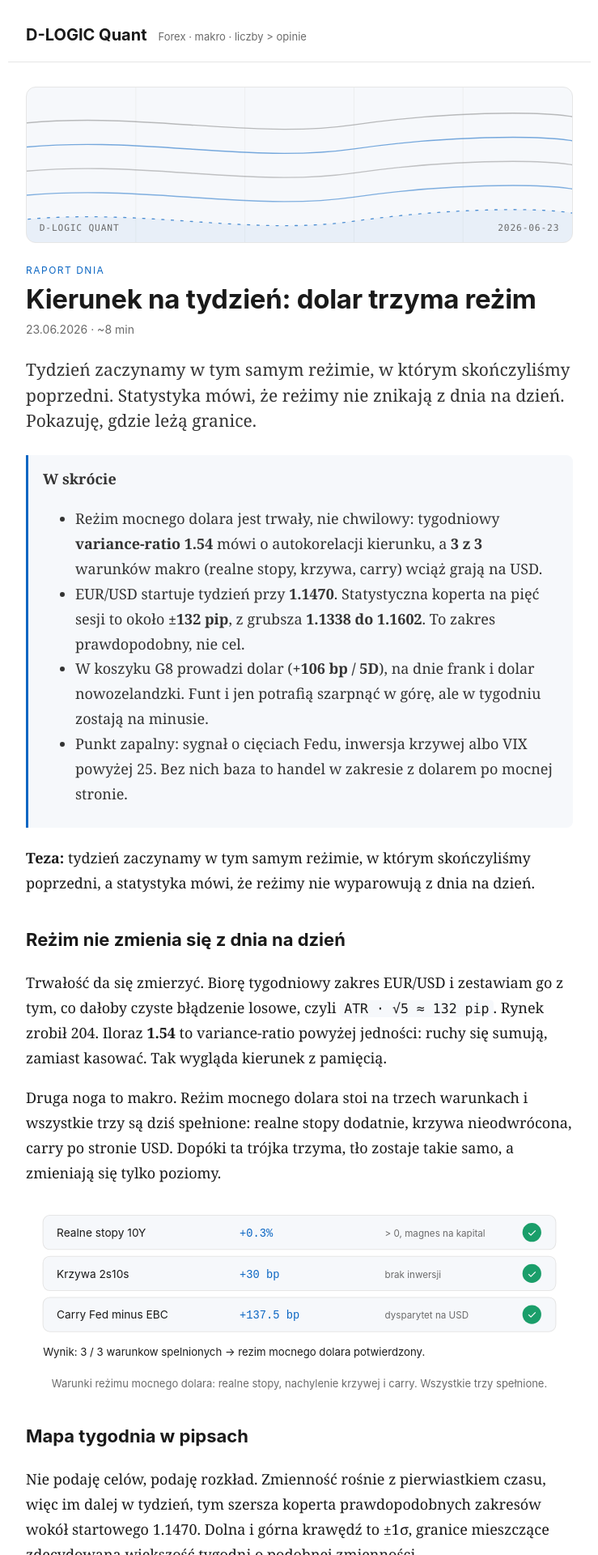
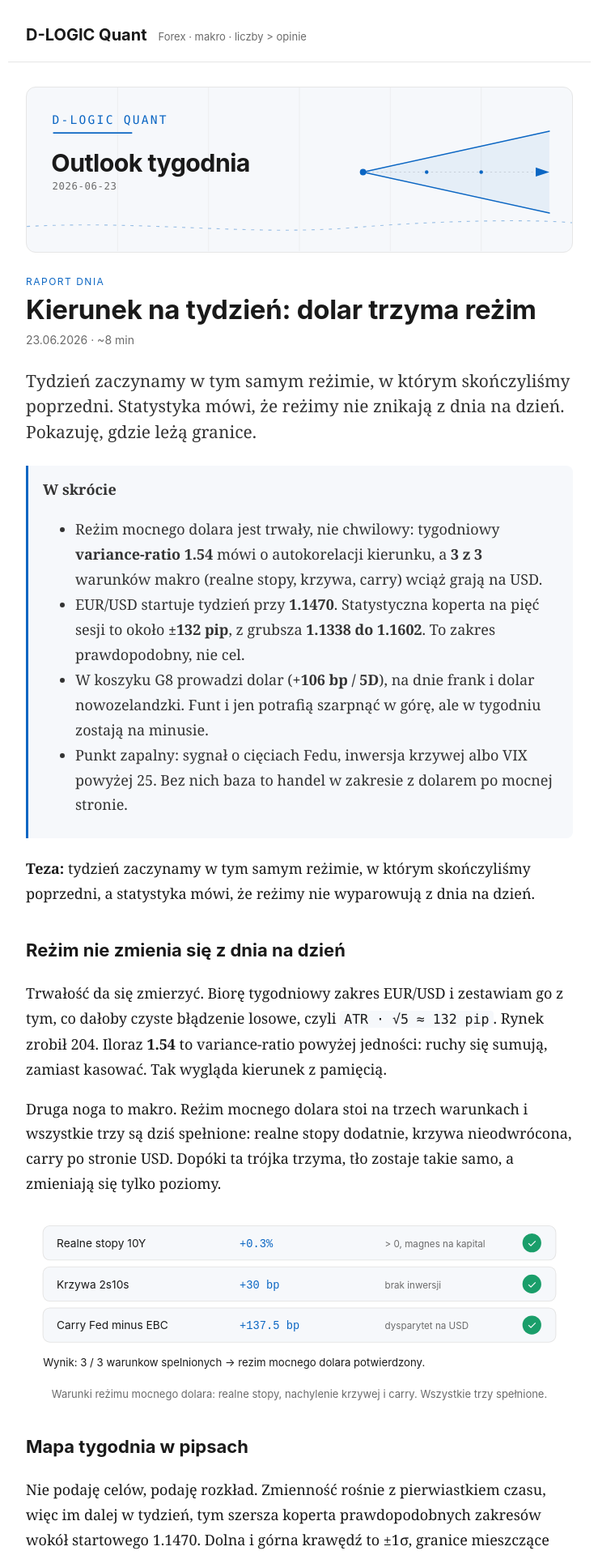
Before and after one commit to rdemb/dlogic-quant, a Jekyll site: the page built from _posts/2026-06-23-kierunek-na-tydzien-dolar-trzyma-rezim.md, in a window 1280 px wide. Shown: the top 1920 px of the page at 81% size, without its empty margins (270-1009 px from the left). Built offline with Jekyll 4.4.1, drawn with Linux system fonts in a browser that asks for light colours.

Commit message:
markowe okladki z motywem per wpis

```diff
--- a/_layouts/post.html
+++ b/_layouts/post.html
@@ -3,23 +3,65 @@ layout: default
 ---
 <article class="post">
   {% assign doy = page.date | date: "%j" | plus: 0 %}
-  {% assign amp = doy | modulo: 26 | plus: 16 %}
-  {% assign sh = doy | modulo: 22 | minus: 10 %}
-  {% assign y0 = 72 | plus: sh %}{% assign y1 = 125 | plus: sh %}{% assign y2 = 178 | plus: sh %}{% assign y3 = 231 | plus: sh %}{% assign y4 = 284 | plus: sh %}
+  {% assign amp = doy | modulo: 24 | plus: 14 %}
   <figure class="cover" aria-hidden="true">
-    <svg viewBox="0 0 1200 340" xmlns="http://www.w3.org/2000/svg">
-      <line class="grid" x1="240" y1="0" x2="240" y2="340"/>
-      <line class="grid" x1="480" y1="0" x2="480" y2="340"/>
-      <line class="grid" x1="720" y1="0" x2="720" y2="340"/>
-      <line class="grid" x1="960" y1="0" x2="960" y2="340"/>
-      <path class="vol" d="M-40 {{ y4 }} C 240 {{ y4 | minus: amp }},480 {{ y4 | plus: amp }},720 {{ y4 }} S 1240 {{ y4 | minus: amp }},1240 {{ y4 }} L 1240 340 L -40 340 Z"/>
-      <path class="stream mut" opacity=".45" d="M-40 {{ y0 }} C 240 {{ y0 | minus: amp }},480 {{ y0 | plus: amp }},720 {{ y0 }} S 1240 {{ y0 | minus: amp }},1240 {{ y0 }}"/>
-      <path class="stream acc" opacity=".55" d="M-40 {{ y1 }} C 240 {{ y1 | minus: amp }},480 {{ y1 | plus: amp }},720 {{ y1 }} S 1240 {{ y1 | minus: amp }},1240 {{ y1 }}"/>
-      <path class="stream mut" opacity=".4" d="M-40 {{ y2 }} C 240 {{ y2 | minus: amp }},480 {{ y2 | plus: amp }},720 {{ y2 }} S 1240 {{ y2 | minus: amp }},1240 {{ y2 }}"/>
-      <path class="stream acc" opacity=".5" d="M-40 {{ y3 }} C 240 {{ y3 | minus: amp }},480 {{ y3 | plus: amp }},720 {{ y3 }} S 1240 {{ y3 | minus: amp }},1240 {{ y3 }}"/>
-      <path class="stream acc dash" opacity=".7" d="M-40 {{ y4 }} C 240 {{ y4 | minus: amp }},480 {{ y4 | plus: amp }},720 {{ y4 }} S 1240 {{ y4 | minus: amp }},1240 {{ y4 }}"/>
-      <text class="kick" x="28" y="316">D-LOGIC QUANT</text>
-      <text class="kick" x="1172" y="316" text-anchor="end">{{ page.date | date: "%Y-%m-%d" }}</text>
+    <svg viewBox="0 0 1200 360" xmlns="http://www.w3.org/2000/svg">
+      <line class="cgrid" x1="200" y1="0" x2="200" y2="360"/>
+      <line class="cgrid" x1="400" y1="0" x2="400" y2="360"/>
+      <line class="cgrid" x1="600" y1="0" x2="600" y2="360"/>
+      <line class="cgrid" x1="800" y1="0" x2="800" y2="360"/>
+      <line class="cgrid" x1="1000" y1="0" x2="1000" y2="360"/>
+      <path class="cthread" d="M-40 308 C 240 {{ 308 | minus: amp }},480 {{ 308 | plus: amp }},720 308 S 1240 {{ 308 | minus: amp }},1240 308"/>
+      <text class="cbrand" x="56" y="80">D-LOGIC QUANT</text>
+      <line class="crule" x1="58" y1="100" x2="232" y2="100"/>
+      {% case page.cover %}
+      {% when 'strength' %}
+      <text class="ckick" x="54" y="186">Anatomia reżimu</text>
+      <g class="cmotif">
+        <line class="ms2" x1="940" y1="96" x2="940" y2="288"/>
+        <rect class="mf" x="940" y="104" width="130" height="16" rx="3"/>
+        <rect class="mf" x="940" y="134" width="78" height="16" rx="3"/>
+        <rect class="mf" x="940" y="164" width="34" height="16" rx="3"/>
+        <rect class="mn" x="894" y="194" width="46" height="16" rx="3"/>
+        <rect class="mn" x="844" y="224" width="96" height="16" rx="3"/>
+        <rect class="mn" x="790" y="254" width="150" height="16" rx="3"/>
+      </g>
+      {% when 'direction' %}
+      <text class="ckick" x="54" y="186">Outlook tygodnia</text>
+      <g class="cmotif">
+        <polygon class="mcone" points="740,186 1150,96 1150,276"/>
+        <line class="ms2 mdash" x1="740" y1="186" x2="1116" y2="186"/>
+        <path class="ms" d="M740 186 L1150 96"/>
+        <path class="ms" d="M740 186 L1150 276"/>
+        <circle class="mf" cx="740" cy="186" r="7"/>
+        <circle class="mf" cx="880" cy="186" r="4"/>
+        <circle class="mf" cx="1000" cy="186" r="4"/>
+        <path class="mf" d="M1120 176 L1150 186 L1120 196 Z"/>
+      </g>
+      {% when 'risk' %}
+      <text class="ckick" x="54" y="186">Mapa ryzyka</text>
+      <g class="cmotif">
+        <rect class="ms2" x="800" y="92" width="290" height="208" rx="4" fill="none"/>
+        <line class="ms2 mdash" x1="945" y1="92" x2="945" y2="300"/>
+        <line class="ms2 mdash" x1="800" y1="196" x2="1090" y2="196"/>
+        <circle class="mf" cx="862" cy="140" r="12"/>
+        <circle class="mn" cx="1018" cy="250" r="9"/>
+        <circle class="mn" cx="906" cy="244" r="8"/>
+        <circle class="mn" cx="1030" cy="152" r="8"/>
+      </g>
+      {% when 'calendar' %}
+      <text class="ckick" x="54" y="186">Domknięcie miesiąca</text>
+      <g class="cmotif">
+        {% for j in (0..4) %}{% for i in (0..5) %}{% assign cx = i | times: 66 | plus: 760 %}{% assign cy = j | times: 44 | plus: 100 %}{% if i == 5 and j == 4 %}<rect class="mf" x="{{ cx }}" y="{{ cy }}" width="58" height="36" rx="4"/><text x="{{ cx | plus: 29 }}" y="{{ cy | plus: 24 }}" text-anchor="middle" font-family="ui-monospace,Consolas,monospace" font-size="20" fill="#ffffff">30</text>{% else %}<rect class="ms2" x="{{ cx }}" y="{{ cy }}" width="58" height="36" rx="4" fill="none"/>{% endif %}{% endfor %}{% endfor %}
+      </g>
+      {% else %}
+      <text class="ckick" x="54" y="186">Raport quant</text>
+      <g class="cmotif">
+        <polyline class="ms" points="740,250 800,200 860,226 920,150 980,188 1040,110 1100,142"/>
+        <circle class="mf" cx="1100" cy="142" r="7"/>
+      </g>
+      {% endcase %}
+      <text class="cdate" x="56" y="224">{{ page.date | date: "%Y-%m-%d" }}</text>
     </svg>
   </figure>
   <p class="eyebrow">Raport dnia</p>
--- a/assets/css/style.css
+++ b/assets/css/style.css
@@ -33,12 +33,19 @@ code{font-family:ui-monospace,Consolas,monospace;font-size:.92em;background:var(
 .share a,.share button{display:inline-block;padding:6px 12px;border:1px solid var(--line);border-radius:8px;background:#fff;color:var(--acc);cursor:pointer;font-size:13px;text-decoration:none;font-family:inherit}
 .share a:hover,.share button:hover{background:var(--soft);text-decoration:none}
 .share .sx{border-color:var(--acc)}
-.cover{margin:0 0 24px;border:1px solid var(--line);border-radius:12px;overflow:hidden;background:var(--soft)}
+.cover{margin:0 0 26px;border:1px solid var(--line);border-radius:12px;overflow:hidden;background:var(--soft)}
 .cover svg{width:100%;height:auto;display:block}
-.cover .grid{stroke:var(--line);stroke-width:1}
-.cover .stream{fill:none;stroke-width:2.4;stroke-linecap:round}.cover .acc{stroke:var(--acc)}.cover .mut{stroke:var(--mut)}
-.cover .vol{fill:var(--acc);opacity:.06}
-.cover .dash{stroke-dasharray:5 16;animation:flow 4.5s linear infinite}
-.cover .kick{font-family:ui-monospace,Consolas,monospace;font-size:20px;fill:var(--mut);letter-spacing:1.5px}
+.cover .cgrid{stroke:var(--line);stroke-width:1}
+.cover .cthread{fill:none;stroke:var(--acc);stroke-width:2;opacity:.4;stroke-dasharray:7 12;animation:flow 5s linear infinite}
+.cover .cbrand{font-family:ui-monospace,Consolas,monospace;font-size:26px;fill:var(--acc);letter-spacing:4px}
+.cover .ckick{font-family:-apple-system,Segoe UI,Roboto,sans-serif;font-weight:700;font-size:54px;fill:var(--ink);letter-spacing:-1px}
+.cover .cdate{font-family:ui-monospace,Consolas,monospace;font-size:22px;fill:var(--mut);letter-spacing:1px}
+.cover .crule{stroke:var(--acc);stroke-width:3}
+.cover .ms{fill:none;stroke:var(--acc);stroke-width:2.6;stroke-linecap:round;stroke-linejoin:round}
+.cover .ms2{stroke:#c4ccd6;stroke-width:1.6;fill:none}
+.cover .mdash{stroke-dasharray:4 6}
+.cover .mf{fill:var(--acc)}
+.cover .mn{fill:#c4ccd6}
+.cover .mcone{fill:var(--acc);opacity:.07}
 @keyframes flow{to{stroke-dashoffset:-64}}
-@media (prefers-reduced-motion:reduce){.cover .dash{animation:none}}
+@media (prefers-reduced-motion:reduce){.cover .cthread{animation:none}}
```
Also changed, not shown: _posts/2026-06-23-co-moze-peknac-mapa-ryzyka-tygodnia.md (+1 -0 lines), _posts/2026-06-23-dolar-rzadzi-liczby-przed-otwarciem-tygodnia.md (+1 -0 lines), _posts/2026-06-23-jak-zamkniemy-miesiac-kwartal-polrocze.md (+1 -0 lines), _posts/2026-06-23-kierunek-na-tydzien-dolar-trzyma-rezim.md (+1 -0 lines).
